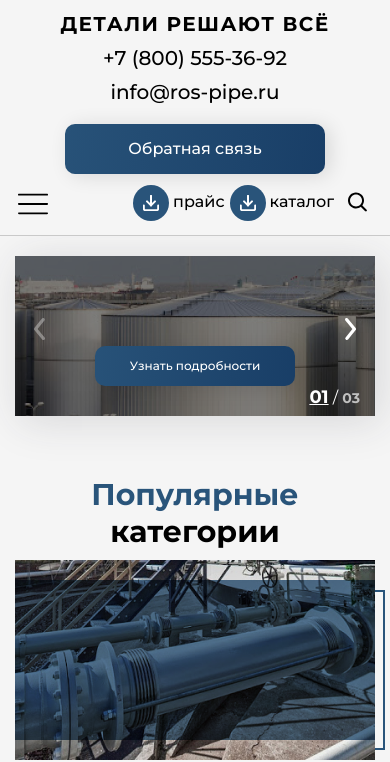
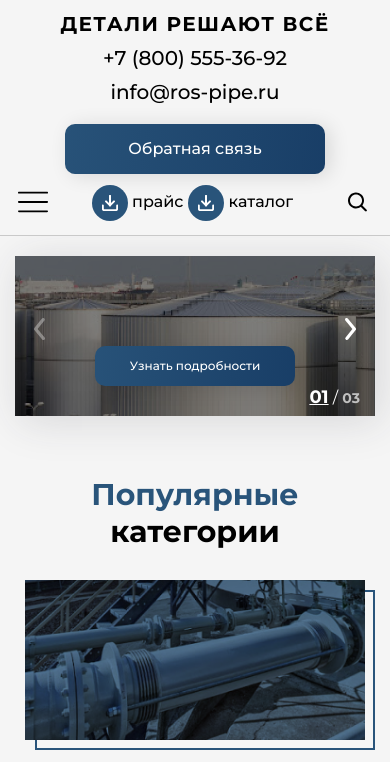
Before and after one commit to Verta-master/rospipe, a plain HTML site: page index.html in a window 390 px wide. Shown: the part 82-844 px from the top of the page. Drawn offline with nearby package versions, Linux system fonts and the light colour scheme.

Commit message:
Update 2020-09-02T10:29:20.136Z

```diff
--- a/css/style.css
+++ b/css/style.css
@@ -895,6 +895,19 @@ h3,
   width: 100%;
   height: 100%;
 }
+.category__img-wrap {
+  position: relative;
+}
+.category__img-wrap::after {
+  content: "";
+  position: absolute;
+  top: 10px;
+  left: 10px;
+  bottom: -10px;
+  right: -10px;
+  z-index: -1;
+  border: 2px solid #29547A;
+}
 .category__img {
   position: relative;
   z-index: 1;
@@ -910,6 +923,7 @@ h3,
   -webkit-box-align: center;
       -ms-flex-align: center;
           align-items: center;
+  overflow: hidden;
   -webkit-transition: ease-out 0.3s;
   transition: ease-out 0.3s;
 }
@@ -932,16 +946,6 @@ h3,
   background: #29547A;
   mix-blend-mode: multiply;
   opacity: 0.8;
-}
-.category__img::after {
-  content: "";
-  position: absolute;
-  top: 10px;
-  left: 10px;
-  bottom: -10px;
-  right: -10px;
-  z-index: -1;
-  border: 2px solid #29547A;
 }
 .company {
   margin-bottom: 60px;
@@ -1334,9 +1338,9 @@ h3,
     display: -webkit-box;
     display: -ms-flexbox;
     display: flex;
-    -webkit-box-pack: start;
-        -ms-flex-pack: start;
-            justify-content: flex-start;
+    -webkit-box-pack: justify;
+        -ms-flex-pack: justify;
+            justify-content: space-between;
     -webkit-box-align: center;
         -ms-flex-align: center;
             align-items: center;
@@ -1356,9 +1360,6 @@ h3,
     padding-top: 20px;
   }
   .menu__btn {
-    position: absolute;
-    top: -55px;
-    left: 15px;
     display: block;
     width: 36px;
     height: 36px;
@@ -1425,6 +1426,12 @@ h3,
   }
   .promo__slide {
     min-height: 190px;
+  }
+  .category__item {
+    width: 340px;
+  }
+  .category__img {
+    height: 189px;
   }
 }
 @media (max-width: 766px) {
@@ -1492,10 +1499,6 @@ h3,
     -webkit-transition: ease-out 0.3s;
     transition: ease-out 0.3s;
   }
-  .header__link {
-    margin-right: 5px;
-    padding-left: 40px;
-  }
   .header__block {
     position: relative;
   }
@@ -1579,4 +1582,8 @@ h3,
   .about__select {
     padding-left: 20px;
   }
-}
+  .header__link {
+    margin-right: 5px;
+    padding-left: 40px;
+  }
+}
--- a/index.html
+++ b/index.html
@@ -25,6 +25,7 @@
           <a href="#" class="header__link" download=""><span>Скачать</span> прайс</a>
           <a href="#" class="header__link" download=""><span>Скачать</span> каталог</a>
         </div>
+        <button type="button" class="menu__btn"></button>
       </div>
       <div class="logo">
         <img src="img/images/logo.png" alt="Logo">
@@ -39,7 +40,6 @@
   </header>
   <nav class="menu">
     <div class="wrapper">
-      <button type="button" class="menu__btn"></button>
       <ul class="menu__list">
         <li class="menu__item">
           <a href="#" class="menu__link">О компании</a>
@@ -103,49 +103,61 @@
         <ul class="category__list">
           <li class="category__item">
             <a href="#" class="category__link">
+              <div class="category__img-wrap">
                 <figure class="category__img">
                   <img src="img/images/category-1.jpg" alt="категории">
                 </figure>
+              </div>
               <p class="title-3">Компенсаторы</p>
             </a>
           </li>
           <li class="category__item">
             <a href="#" class="category__link">
+              <div class="category__img-wrap">
                 <figure class="category__img">
                   <img src="img/images/category-2.jpg" alt="категории">
                 </figure>
+              </div>
               <p class="title-3">Газовое оборудование</p>
             </a>
           </li>
           <li class="category__item">
             <a href="#" class="category__link">
+              <div class="category__img-wrap">
                 <figure class="category__img">
                   <img src="img/images/category-3.jpg" alt="категории">
                 </figure>
+              </div>
               <p class="title-3">Стальные трубы</p>
             </a>
           </li>
           <li class="category__item">
             <a href="#" class="category__link">
+              <div class="category__img-wrap">
                 <figure class="category__img">
                   <img src="img/images/category-4.jpg" alt="категории">
                 </figure>
+              </div>
               <p class="title-3">Резервуары</p>
             </a>
           </li>
           <li class="category__item">
             <a href="#" class="category__link">
+              <div class="category__img-wrap">
                 <figure class="category__img">
                   <img src="img/images/category-5.jpg" alt="категории">
                 </figure>
+              </div>
               <p class="title-3">Гидрогеологическое оборудование</p>
             </a>
           </li>
           <li class="category__item">
             <a href="#" class="category__link">
+              <div class="category__img-wrap">
                 <figure class="category__img">
                   <img src="img/images/category-6.jpg" alt="категории">
                 </figure>
+              </div>
               <p class="title-3">Теплообменники, подогреватели</p>
             </a>
           </li>
--- a/js/jquery.ui.touch-punch.min.js
+++ /dev/null
@@ -1,11 +0,0 @@
-/*!
- * jQuery UI Touch Punch 0.2.3
- *
- * Copyright 2011–2014, Dave Furfero
- * Dual licensed under the MIT or GPL Version 2 licenses.
- *
- * Depends:
- *  jquery.ui.widget.js
- *  jquery.ui.mouse.js
- */
-!function(a){function f(a,b){if(!(a.originalEvent.touches.length>1)){a.preventDefault();var c=a.originalEvent.changedTouches[0],d=document.createEvent("MouseEvents");d.initMouseEvent(b,!0,!0,window,1,c.screenX,c.screenY,c.clientX,c.clientY,!1,!1,!1,!1,0,null),a.target.dispatchEvent(d)}}if(a.support.touch="ontouchend"in document,a.support.touch){var e,b=a.ui.mouse.prototype,c=b._mouseInit,d=b._mouseDestroy;b._touchStart=function(a){var b=this;!e&&b._mouseCapture(a.originalEvent.changedTouches[0])&&(e=!0,b._touchMoved=!1,f(a,"mouseover"),f(a,"mousemove"),f(a,"mousedown"))},b._touchMove=function(a){e&&(this._touchMoved=!0,f(a,"mousemove"))},b._touchEnd=function(a){e&&(f(a,"mouseup"),f(a,"mouseout"),this._touchMoved||f(a,"click"),e=!1)},b._mouseInit=function(){var b=this;b.element.bind({touchstart:a.proxy(b,"_touchStart"),touchmove:a.proxy(b,"_touchMove"),touchend:a.proxy(b,"_touchEnd")}),c.call(b)},b._mouseDestroy=function(){var b=this;b.element.unbind({touchstart:a.proxy(b,"_touchStart"),touchmove:a.proxy(b,"_touchMove"),touchend:a.proxy(b,"_touchEnd")}),d.call(b)}}}(jQuery);
```
Also changed, not shown: company.html (+1 -1 lines), css/style.min.css, fonts/opensans.woff (deleted), fonts/opensans.woff2 (deleted), fonts/opensansbold.woff (deleted), fonts/opensansbold.woff2 (deleted). Lines whose indentation alone changed are shown as unchanged.
